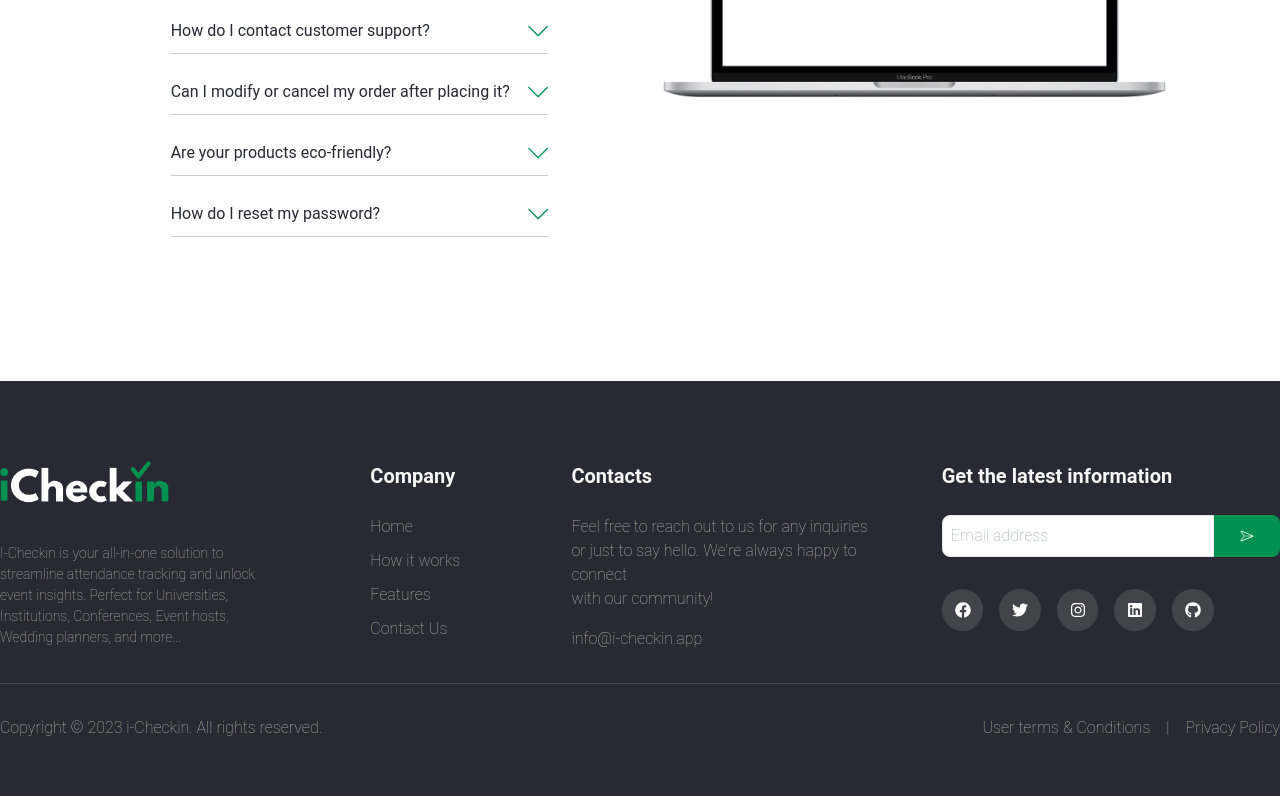
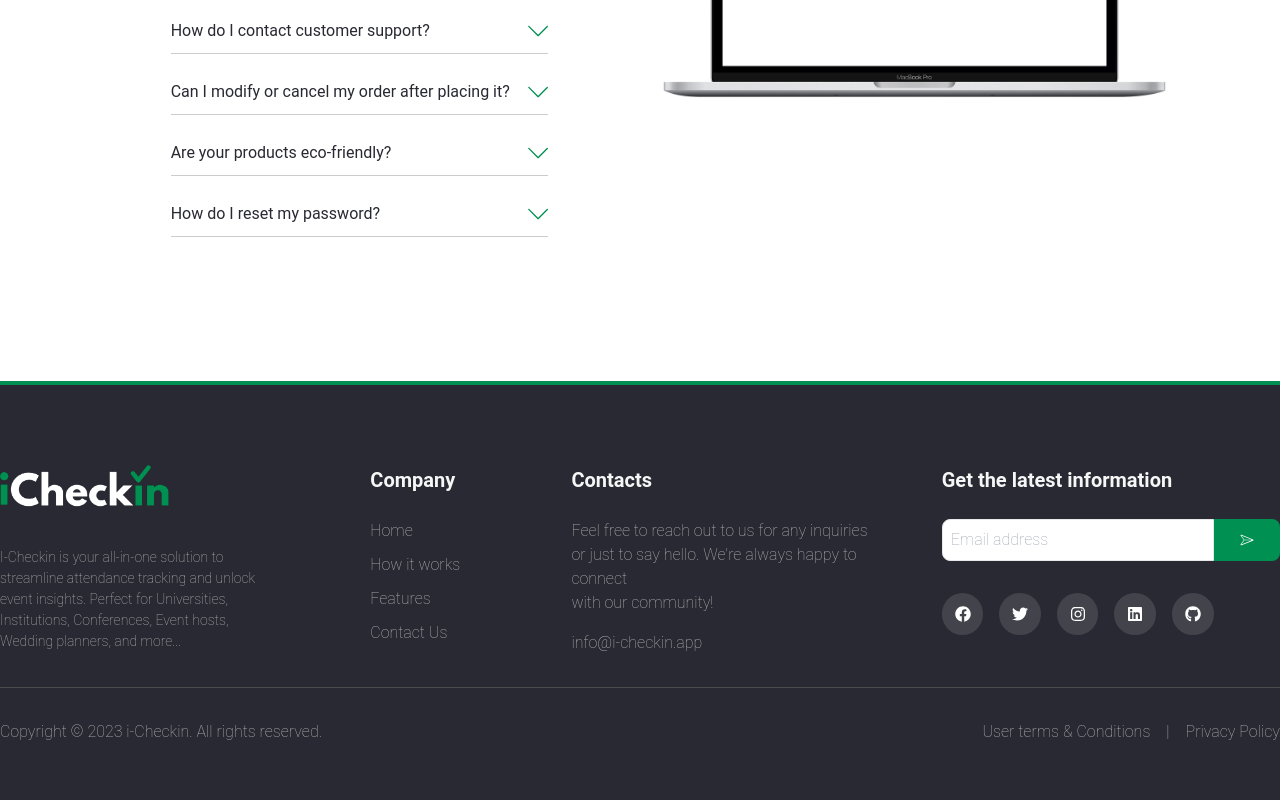
Before and after one commit to IlonaSkargovskaia/icheckin, a React (Create React App) app: page / in a window 1280 px wide. Shown: the part 5685-6485 px from the top of the page. Built offline with nearby package versions, Linux system fonts and the light colour scheme.

Commit message:
feat: change pictures and styles

```diff
--- a/src/App.css
+++ b/src/App.css
@@ -626,7 +626,8 @@ main {
 footer{
     background-color: var(--dark-grey);
     padding: 3rem 0 1.5rem 0;
-    color: #b6b6b6
+    color: #b6b6b6;
+    border-top: 4px solid var(--primary)
 }
 
 footer h4{
--- a/src/components/Interface/Slide.jsx
+++ b/src/components/Interface/Slide.jsx
@@ -1,5 +1,4 @@
 import React from "react";
-import { StackedCarouselSlideProps } from "react-stacked-center-carousel";
 import "./Slide.css";
 
 export const Slide = React.memo(function (StackedCarouselSlideProps) {
@@ -7,7 +6,7 @@ export const Slide = React.memo(function (StackedCarouselSlideProps) {
         StackedCarouselSlideProps;
 
     const coverImage = data[dataIndex].image;
-    const text = data[dataIndex].text;
+    // const text = data[dataIndex].text;
 
     console.log(coverImage);
     return (
--- a/src/components/Testimonial/SliderTestimonials.jsx
+++ b/src/components/Testimonial/SliderTestimonials.jsx
@@ -2,7 +2,6 @@ import React from "react";
 import Carousel from "react-multi-carousel";
 import "react-multi-carousel/lib/styles.css";
 import { testimonials } from "./data";
-import { FaQuoteRight } from "react-icons/fa";
 import "./slider.css";
 
 const responsive = {
```
